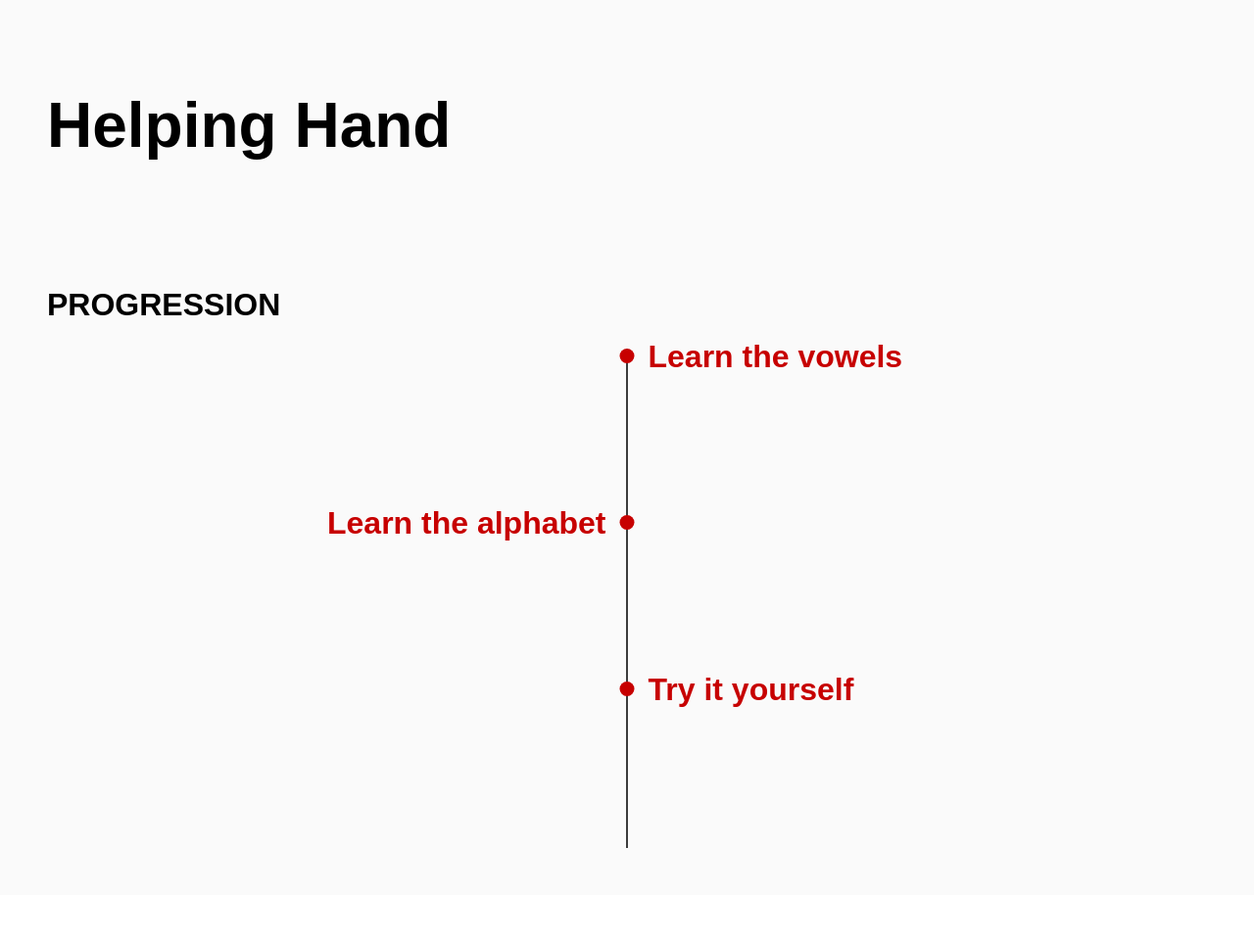
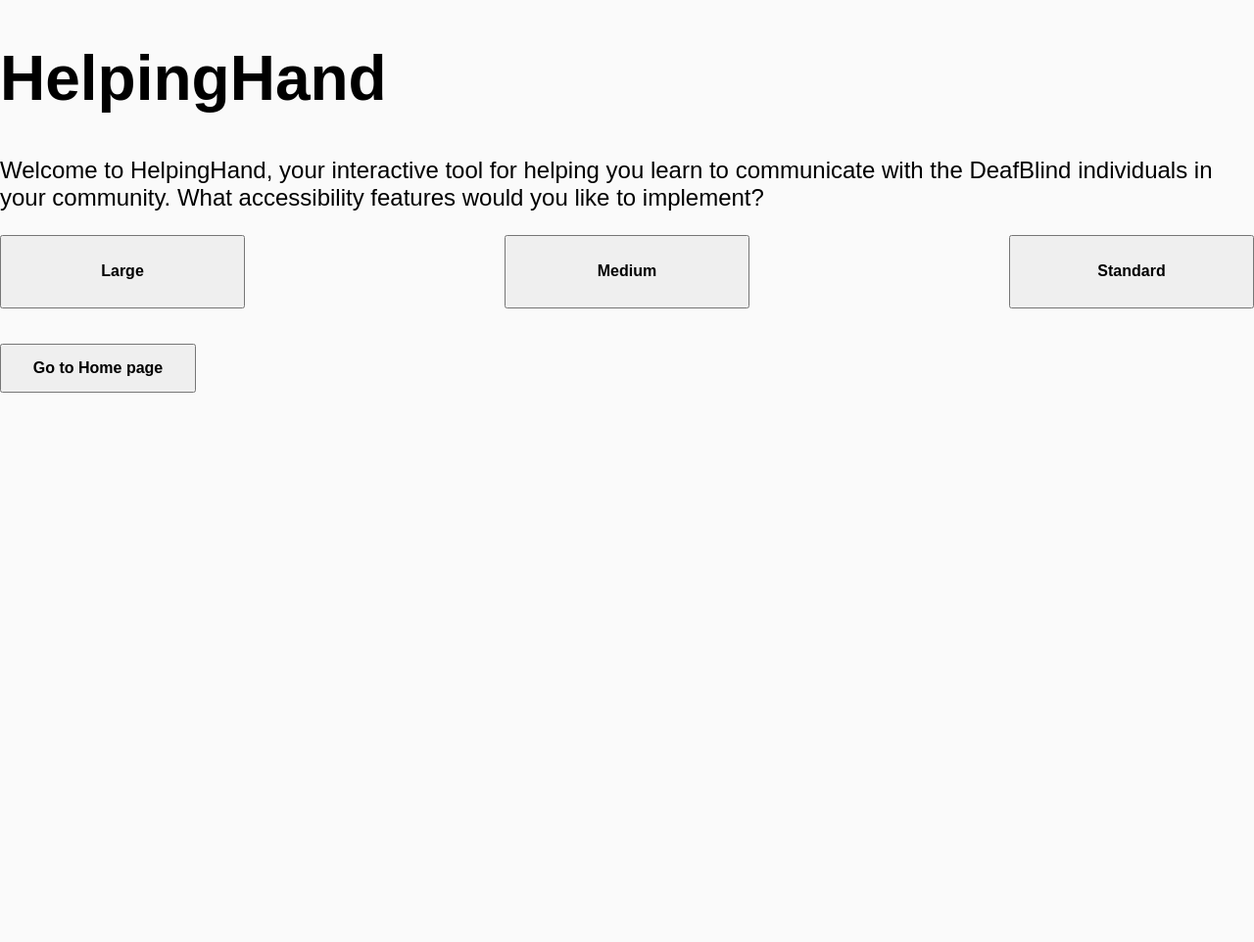
Before and after one commit to cfgglasgow24/Team-3, a Flask app: page / in a window 1280 px wide. Shown: the top 962 px of the page at 98% size. After the commit the page ends 401 px from the top, so only its background shows below. Run offline with Flask 3, Linux system fonts and the light colour scheme.

Commit message:
Resolved conflict requests

```diff
--- a/app.py
+++ b/app.py
@@ -6,6 +6,14 @@ app = Flask(__name__)
 
 @app.route("/")
 def index():
+    return render_template("index.html")
+
+@app.route("/home")
+def home():
+    return render_template("home.html")
+
+@app.route("/templates/learn.html")
+def learn():
     letter = Question.get_random_letter()
     question = Question(letter)
     return render_template("learn.html", question=question)
--- a/home.html
+++ b/templates/home.html
@@ -3,7 +3,7 @@
     <head>
         <title>Deafblind Scotland| Options</title>
         <link rel="icon" href="assets/favicon.ico" type="image/ico" />
-        <link rel="stylesheet" type="text/css" href="style.css" />
+        <link rel="stylesheet" type="text/css" href="static/css/style.css" />
 
         <meta charset="utf-8" />
         <meta name="viewport" content="initial-scale=1, maximum-scale=1, width=device-width, height=device-height" />
@@ -25,7 +25,7 @@
 
     <body>
         <div class="link-section">
-            <a href="learn.html">LEARN</a>
+            <a href="templates/learn.html">LEARN</a>
         </div>
 
         <div class="top-section">
--- a/index.html
+++ b/templates/index.html
@@ -3,7 +3,7 @@
     <head>
         <title>Deafblind Scotland| Options</title>
         <link rel="icon" href="assets/favicon.ico" type="image/ico" />
-        <!-- <link rel="stylesheet" type="text/css" href="style.css" /> -->
+        <link rel="stylesheet" type="text/css" href="static/css/style.css" />
 
         <meta charset="utf-8" />
         <meta name="viewport" content="initial-scale=1, maximum-scale=1, width=device-width, height=device-height" />
@@ -41,7 +41,7 @@
             </div>
             <br>
             <br>
-            <a href="home.html">
+            <a href="home">
                 <button class = "returnButton"> Go to Home page</button>
             </a>
         </div>
```
